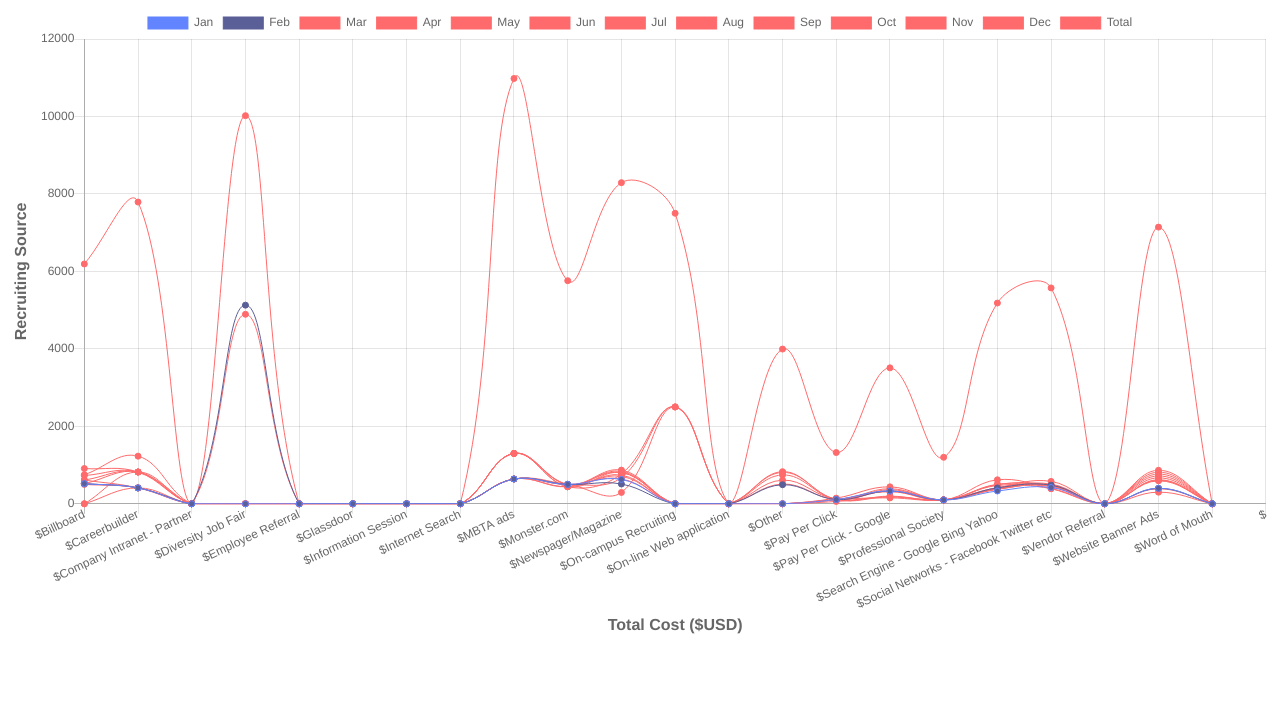
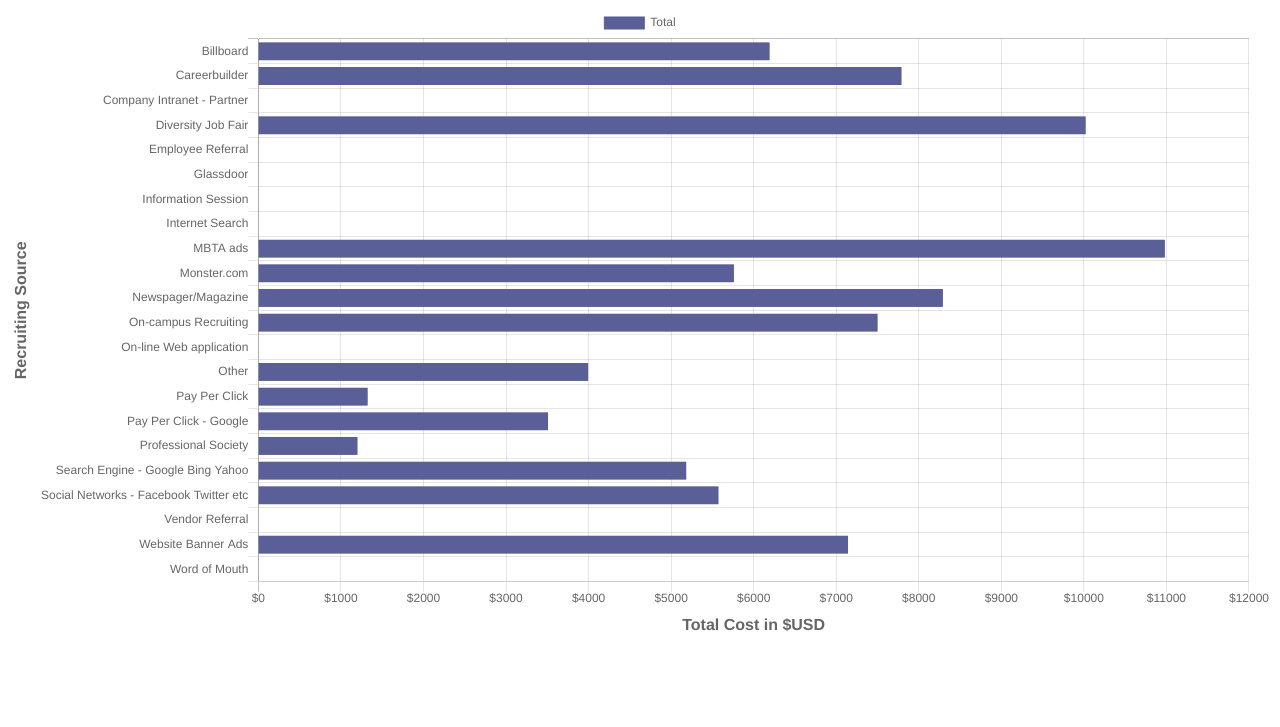
Before and after one commit to cassjs/practice_javascript, a plain HTML site: page hr_analytics_dashboard/recruiting_costs.html in a window 1280 px wide. Shown: the part 73-800 px from the top of the page. Drawn offline with nearby package versions, Linux system fonts and the light colour scheme.

Commit message:
rec costs complete, started headcount

```diff
--- a/hr_analytics_dashboard/recruiting_costs.html
+++ b/hr_analytics_dashboard/recruiting_costs.html
@@ -3,13 +3,13 @@
 <head>
     <meta charset="UTF-8">
     <meta name="viewport" content="width=device-width, initial-scale=1.0">
-    <title>Monthly Recruiting Costs ($USD)</title>
+    <title>2020 Recruiting Source Costs ($USD)</title>
     <!-- Import Chart.js Library via CDN link below-->
     <script src="https://cdn.jsdelivr.net/npm/chart.js@2.9.4/dist/Chart.min.js"></script>
 </head>
 <body>
-    <h1>Monthly Recruiting Costs ($USD)</h1>
-    <canvas id="myChart" width="400" height="200"></canvas>
+    <h1>2020 Recruiting Source Costs ($USD)</h1>
+    <canvas id="myChart" width="200" height="100"></canvas>
     <script>
     // Data from: https://www.analyticsinhr.com/blog/hr-data-sets-people-analytics/
     window.addEventListener('load', table);
@@ -18,136 +18,22 @@
     const ctx = document.getElementById('myChart').getContext('2d');
     const data = await getData();
     const myChart = new Chart(ctx, {
-        type: 'line',
+        type: 'horizontalBar',
         data: {
         labels: data.totalCost,
         datasets: [
             {
-            label: 'Jan',
-            data: data.jan,
-            borderColor: 'rgba(99, 132, 255, 1)',
-            backgroundColor: 'rgba(99, 132, 255, 1))',
-            borderWidth: 1,
-            fill: false,
-            },
-            {
-            label: 'Feb',
-            data: data.feb,
+            label: 'Total',
+            data: data.total,
             borderColor: 'rgba(91, 95, 151, 1)',
             backgroundColor: 'rgba(91, 95, 151, 1)',
             borderWidth: 1,
-            fill: false,
-            },
-            {
-            label: 'Mar',
-            data: data.mar,
-            borderColor: 'rgba(255, 107, 108, 1)',
-            backgroundColor: 'rgba(255, 107, 108, 1)',
-            borderWidth: 1,
-            fill: false,
-            },
-            {
-            label: 'Apr',
-            data: data.apr,
-            borderColor: 'rgba(255, 107, 108, 1)',
-            backgroundColor: 'rgba(255, 107, 108, 1)',
-            borderWidth: 1,
-            fill: false,
-            },
-            {
-            label: 'May',
-            data: data.may,
-            borderColor: 'rgba(255, 107, 108, 1)',
-            backgroundColor: 'rgba(255, 107, 108, 1)',
-            borderWidth: 1,
-            fill: false,
-            },
-            {
-            label: 'Jun',
-            data: data.jun,
-            borderColor: 'rgba(255, 107, 108, 1)',
-            backgroundColor: 'rgba(255, 107, 108, 1)',
-            borderWidth: 1,
-            fill: false,
-            },
-            {
-            label: 'Jul',
-            data: data.jul,
-            borderColor: 'rgba(255, 107, 108, 1)',
-            backgroundColor: 'rgba(255, 107, 108, 1)',
-            borderWidth: 1,
-            fill: false,
-            },
-            {
-            label: 'Aug',
-            data: data.aug,
-            borderColor: 'rgba(255, 107, 108, 1)',
-            backgroundColor: 'rgba(255, 107, 108, 1)',
-            borderWidth: 1,
-            fill: false,
-            },
-            {
-            label: 'Sep',
-            data: data.sep,
-            borderColor: 'rgba(255, 107, 108, 1)',
-            backgroundColor: 'rgba(255, 107, 108, 1)',
-            borderWidth: 1,
-            fill: false,
-            },
-            {
-            label: 'Oct',
-            data: data.oct,
-            borderColor: 'rgba(255, 107, 108, 1)',
-            backgroundColor: 'rgba(255, 107, 108, 1)',
-            borderWidth: 1,
-            fill: false,
-            },
-            {
-            label: 'Nov',
-            data: data.nov,
-            borderColor: 'rgba(255, 107, 108, 1)',
-            backgroundColor: 'rgba(255, 107, 108, 1)',
-            borderWidth: 1,
-            fill: false,
-            },
-            {
-            label: 'Dec',
-            data: data.dec,
-            borderColor: 'rgba(255, 107, 108, 1)',
-            backgroundColor: 'rgba(255, 107, 108, 1)',
-            borderWidth: 1,
-            fill: false,
-            },
-            {
-            label: 'Total',
-            data: data.total,
-            borderColor: 'rgba(255, 107, 108, 1)',
-            backgroundColor: 'rgba(255, 107, 108, 1)',
-            borderWidth: 1,
-            fill: false,
-            // lineStyle: lineDash,
             }
         ]
         },
             options: {
                 scales: {
-                xAxes: [{
-                scaleLabel: {
-                    display: true,
-                    labelString: 'Total Cost ($USD)',
-                    fontStyle: 'bold',
-                    fontSize: '16'
-                },
-                ticks: {
-                    min: 0,
-                    max: 12000,
-                    stepSize: 0,
-                    callback: function(value, index, values) {
-                        return '$' + value;
-                    }
-                }
-            }],
-            yAxes: [{
+                yAxes: [{
                 scaleLabel: {
                     display: true,
                     labelString: 'Recruiting Source',
@@ -155,11 +41,21 @@
                     fontSize: '16'
                 },
                 ticks: {
-                    // min: 0,
-                    // max: 12000,
-                    // stepSize: 0,
+                }
+            }],
+            xAxes: [{
+                scaleLabel: {
+                    display: true,
+                    labelString: 'Total Cost in $USD',
+                    fontStyle: 'bold',
+                    fontSize: '16'
+                },
+                ticks: {
+                    min: 0,
+                    max: 12000,
+                    stepSize: 1000,
                     callback: function(value, index, values) {
-                        return '' + value;
+                        return '$' + value;
                     }
                 }
             }],
@@ -173,38 +69,14 @@
     const response = await fetch('data/recruiting_costs.csv');
     const data = await response.text();
     const totalCost = [];
-    const jan = [];
-    const feb = [];
-    const mar = [];
-    const apr = [];
-    const may = [];
-    const jun = [];
-    const jul = [];
-    const aug = [];
-    const sep = [];
-    const oct = [];
-    const nov = [];
-    const dec = [];
     const total = [];
     const rows = data.split('\n').slice(1);
     rows.forEach(row => {
         const cols = row.split(',');
         totalCost.push(cols[0]);
-        jan.push(parseFloat(cols[1]));
-        feb.push(parseFloat(cols[2]));
-        mar.push(parseFloat(cols[3]));
-        apr.push(parseFloat(cols[4]));
-        may.push(parseFloat(cols[5]));
-        jun.push(parseFloat(cols[6]));
-        jul.push(parseFloat(cols[7]));
-        aug.push(parseFloat(cols[8]));
-        sep.push(parseFloat(cols[9]));
-        oct.push(parseFloat(cols[10]));
-        nov.push(parseFloat(cols[11]));
-        dec.push(parseFloat(cols[12]));
         total.push(parseFloat(cols[13]));
     });
-    return { totalCost, jan, feb, mar, apr, may, jun, jul, aug, sep, oct, nov, dec, total };
+    return { totalCost, total };
     }
     </script>
 </body>
```
Also changed, not shown: hr_analytics_dashboard/data/test.csv (+11 -6 lines), hr_analytics_dashboard/index.html (deleted, +0 -211 lines), hr_analytics_dashboard/position_salary_ranges.html (+7 -7 lines), hr_analytics_dashboard/README.md, hr_analytics_dashboard/data/recruiting_costs.csv (line endings or trailing spaces), hr_analytics_dashboard/images/screenshot_program-output_2.png (added).
